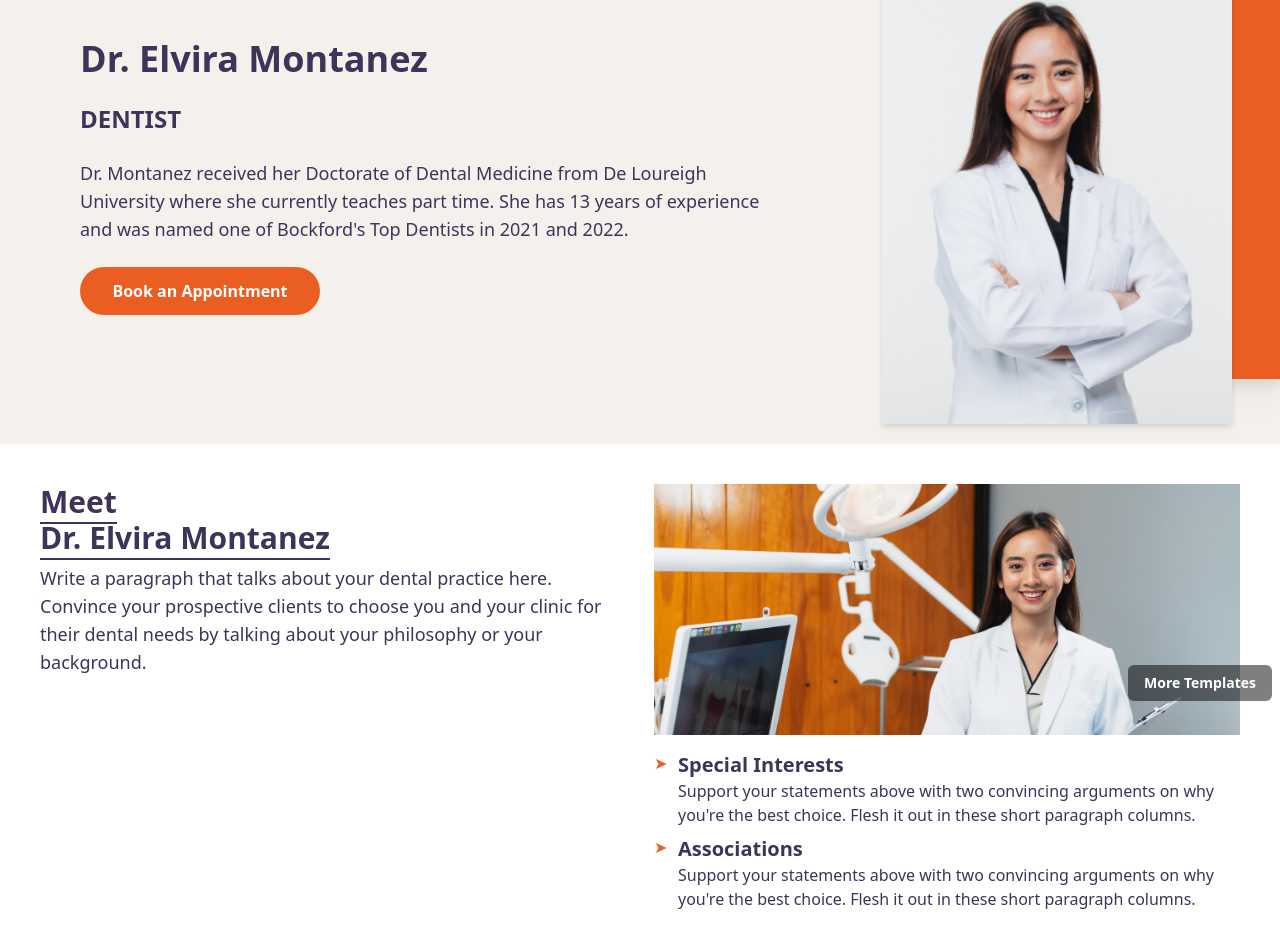
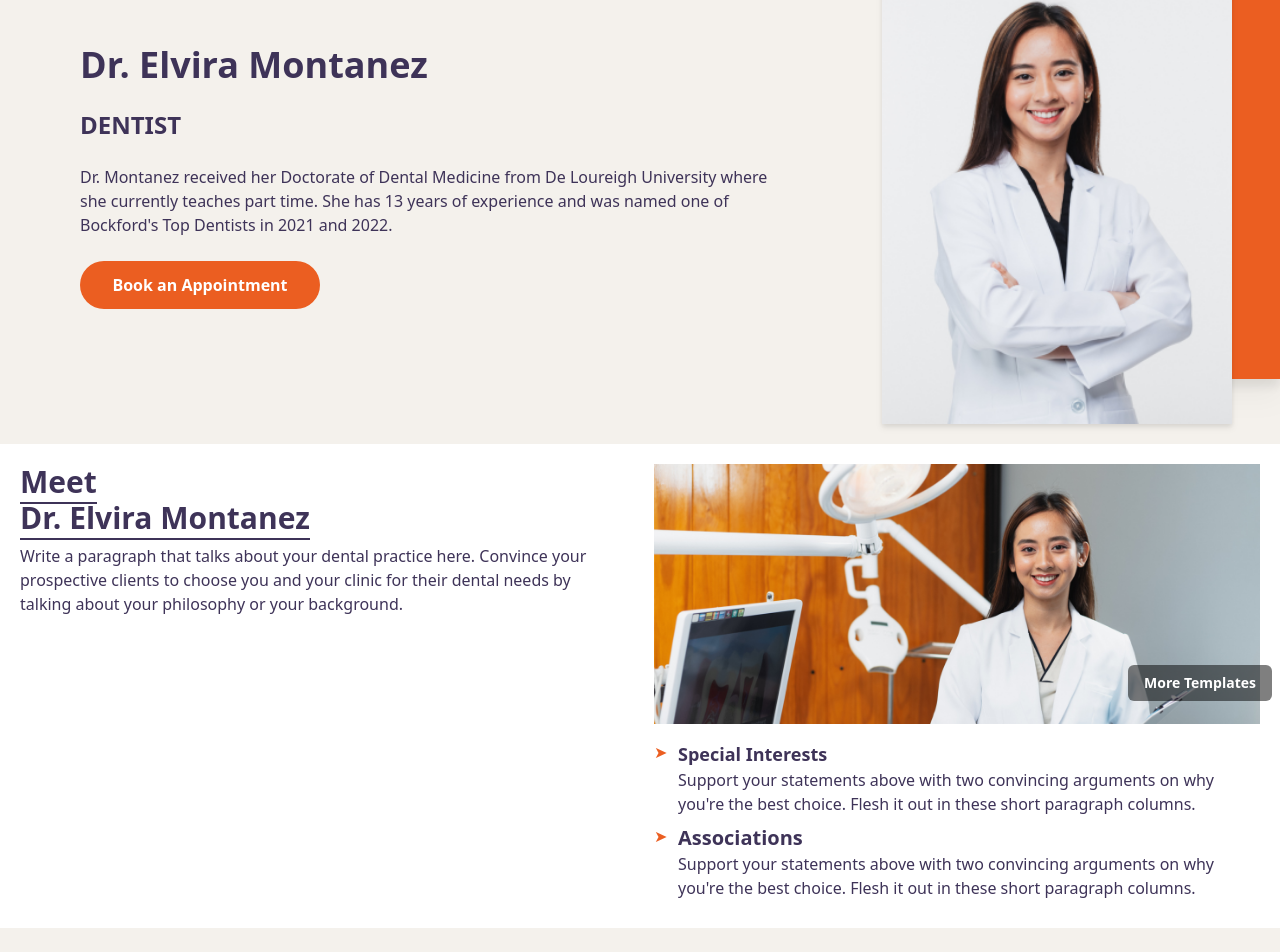
Before and after one commit to wizcudi/templates, a React (Vite) app: page /carol in a window 1280 px wide. Shown: the part 91-1043 px from the top of the page. Built offline with nearby package versions, Linux system fonts and the light colour scheme.

Commit message:
upgrade Carol Dentist

```diff
--- a/src/components/CarolDentist.jsx
+++ b/src/components/CarolDentist.jsx
@@ -11,7 +11,13 @@ import CarolFooter from './footer/CarolFooter.jsx'
 
 export default function CarolDentist() {
     return (
-        <div>
+        <div
+            className='
+                w-full
+                mx-auto
+                max-w-[1300px]
+            '
+        >
             <CarolHero />
             <CarolAbout />
             <CarolService />
--- a/src/components/about/CarolAbout.jsx
+++ b/src/components/about/CarolAbout.jsx
@@ -12,7 +12,7 @@ export default function CarolAbout() {
                 flex-col
                 w-full
                 max-w-[1300px]
-                p-10
+                p-5
                 pt-15
                 pb-15
                 gap-7
@@ -33,7 +33,7 @@ export default function CarolAbout() {
                 <span className='border-b-2 border-brand-purple'>Dr. Elvira Montanez</span>
                 </h2>
                 <p className='
-                    text-lg
+                    text-base
                 '>Write a paragraph that talks about your dental practice here. Convince your prospective clients to choose you and your clinic for their dental needs by talking about your philosophy or your background.</p>
             </div>
 
@@ -66,11 +66,11 @@ export default function CarolAbout() {
                         before:-left-6
                     '>
                         <p className='
-                            text-xl
+                            text-lg
                             font-bold
                         '>Special Interests</p>
                         <p className='
-
+                            text-base
                         '>Support your statements above with two convincing arguments on why you're the best choice. Flesh it out in these short paragraph columns.</p>
                     </li>
                     <li className='
@@ -86,7 +86,7 @@ export default function CarolAbout() {
                             text-xl
                         '>Associations</p>
                         <p className='
-
+                            text-base
                         '>Support your statements above with two convincing arguments on why you're the best choice. Flesh it out in these short paragraph columns.</p>
                     </li>
                 </ol>
--- a/src/components/footer/CarolFooter.jsx
+++ b/src/components/footer/CarolFooter.jsx
@@ -15,22 +15,22 @@ export default function CarolFooter() {
             max-w-[1300px]
             gap-10
             gap-y-14
-            p-10
+            py-14
+            px-5
         '>
             <h2 className='
-                text-4xl
+                text-3xl
             '><span className='
 
                 border-b-2
                 border-brand-purple
-            '>Sterriton <br></br> Branch  </span></h2>
+            '>Dr. Elvira <br></br> Montanez  </span></h2>
             <div className='
                 flex
                 flex-col
                 md:flex-row
                 justify-between
-                gap-6
-
+                gap-x-8 gap-y-14
 
             '>
                 <div>
@@ -46,7 +46,7 @@ export default function CarolFooter() {
                     gap-4
 
                 '>
-                    <p className='text-xl'>LOCATION</p>
+                    <p className='text-2xl'>LOCATION</p>
                     <p className='
                         font-semibold
                     '>123 Anywhere St. <br></br> Any City, ST 12345</p>
@@ -61,7 +61,7 @@ export default function CarolFooter() {
 
                 '>
                     <p className='
-                        text-xl
+                        text-2xl
                         uppercase
                     '>Clinic Hours</p>
 
--- a/src/components/hero/CarolHero.jsx
+++ b/src/components/hero/CarolHero.jsx
@@ -4,23 +4,12 @@ import Carol from '../../assets/caroldental/CarolFront.png'
 export default function CarolHero() {
     return (
         <div className='
-
-            flex
-            w-full
-            max-w-[1300px]
+            flex  w-full max-w-[1300px]
             h-[880px]
 
-            max-three-hundred:h-[650px]
-
-            max-four-hundred:h-[715px]
-
-            max-five-hundred:h-[760px]
-
-            md:max-h-[475px]
-
-            lg:max-h-[535px]
+            max-five-hundred:h-[786px]
+            md:max-h-[475px] lg:max-h-[535px]
             bg-beige
-
             relative
         '>
             <div className='
@@ -56,21 +45,16 @@ export default function CarolHero() {
                     font-bold
                     text-4xl
                     text-brand-purple
-                    max-four-hundred:text-2xl
                 '>Dr. Elvira Montanez</h1>
                 <p className='
                     font-semibold
                     text-2xl
                     uppercase
-                    max-four-hundred:text-lg
-                    max-five-hundred:text-xl
                     text-brand-purple
                 '>Dentist</p>
                 <p className='
                     text-brand-purple
-                    text-md
-                    max-four-hundred:text-sm
-                    md:text-lg
+                    text-base
                 '>Dr. Montanez received her Doctorate of Dental Medicine from De Loureigh University where she currently teaches part time. She has 13 years of experience and was named one of Bockford's Top Dentists in 2021 and 2022.</p>
                 <button className='
                     max-w-60
--- a/src/components/services/CarolService.jsx
+++ b/src/components/services/CarolService.jsx
@@ -11,7 +11,7 @@ export default function CarolService() {
             w-full
             max-w-[1300px]
             gap-8
-            p-10
+            p-5
             pt-15
             pb-15
             bg-beige
--- a/src/components/testimonials/CarolTestimonial.jsx
+++ b/src/components/testimonials/CarolTestimonial.jsx
@@ -38,9 +38,10 @@ export default function CarolTestimonial() {
             <div className='
                 flex
                 flex-col
-                sm:flex-row
+                md:flex-row
                 gap-10
                 gap-y-20
+                text-base
             '>
                 <div className='
 
@@ -59,7 +60,7 @@ export default function CarolTestimonial() {
                     <p>
                     Boost your product and service's credibility by adding testimonials from your clients. People love recommendations so feedback from others who've tried it is invaluable.
                     </p>
-                    <p>Casper Berkley</p>
+                    <p className='italic font-semibold'>Casper Berkley</p>
                 </div>
                 <div className='
 
@@ -78,7 +79,7 @@ export default function CarolTestimonial() {
                     <p>
                     Boost your product and service's credibility by adding testimonials from your clients. People love recommendations so feedback from others who've tried it is invaluable.
                     </p>
-                    <p>Larissa Charter</p>
+                    <p className='italic font-semibold'>Larissa Charter</p>
                 </div>
                 <div className='
 
@@ -97,7 +98,7 @@ export default function CarolTestimonial() {
                     <p>
                     Boost your product and service's credibility by adding testimonials from your clients. People love recommendations so feedback from others who've tried it is invaluable.
                     </p>
-                    <p>Kiara Austen</p>
+                    <p className='italic font-semibold'>Kiara Austen</p>
                 </div>
             </div>
         </div>
--- a/tailwind.config.js
+++ b/tailwind.config.js
@@ -29,8 +29,6 @@ export default {
         'max-five-hundred': {'max': '500px'},
         'max-four-hundred': {'max': '400px'},
         'max-three-hundred': {'max': '350px'},
-
-
       }
     },
   },
```
Also changed, not shown: src/components/cta/CarolCTA.jsx (indentation only).
